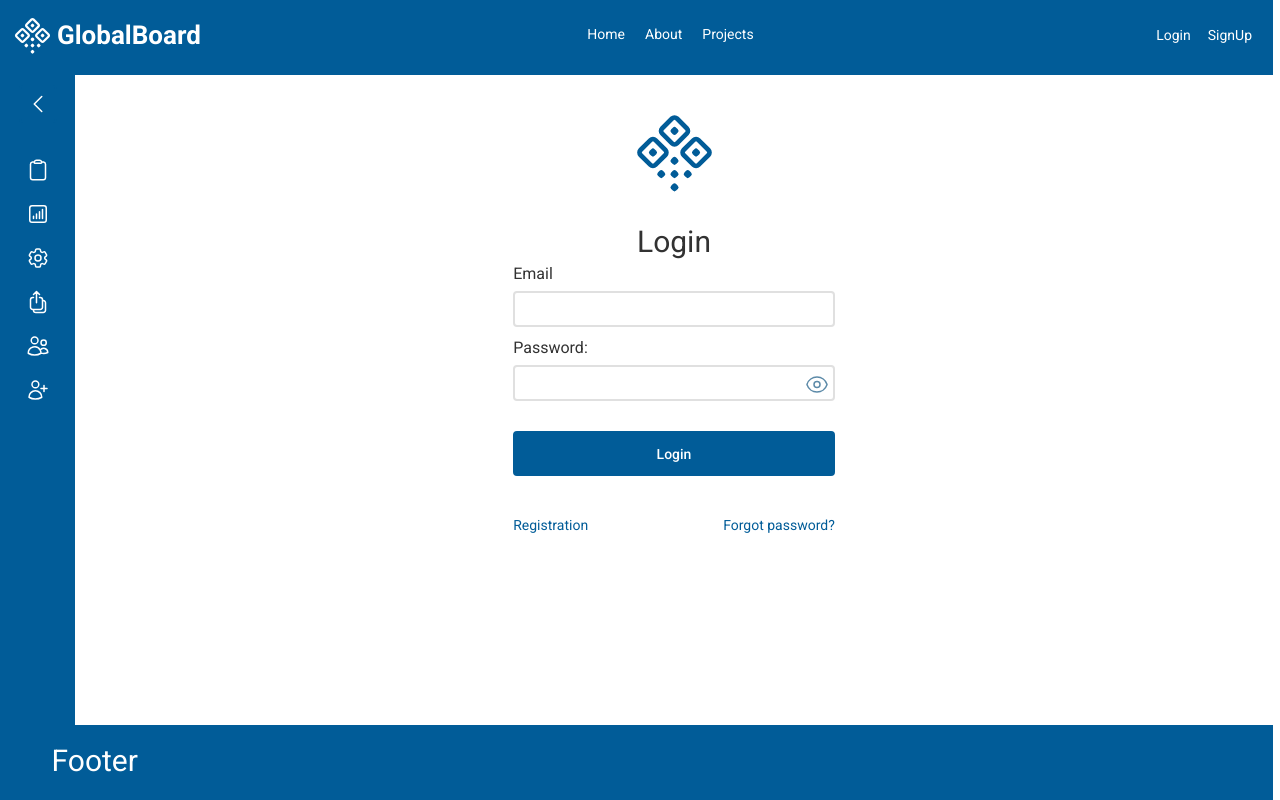
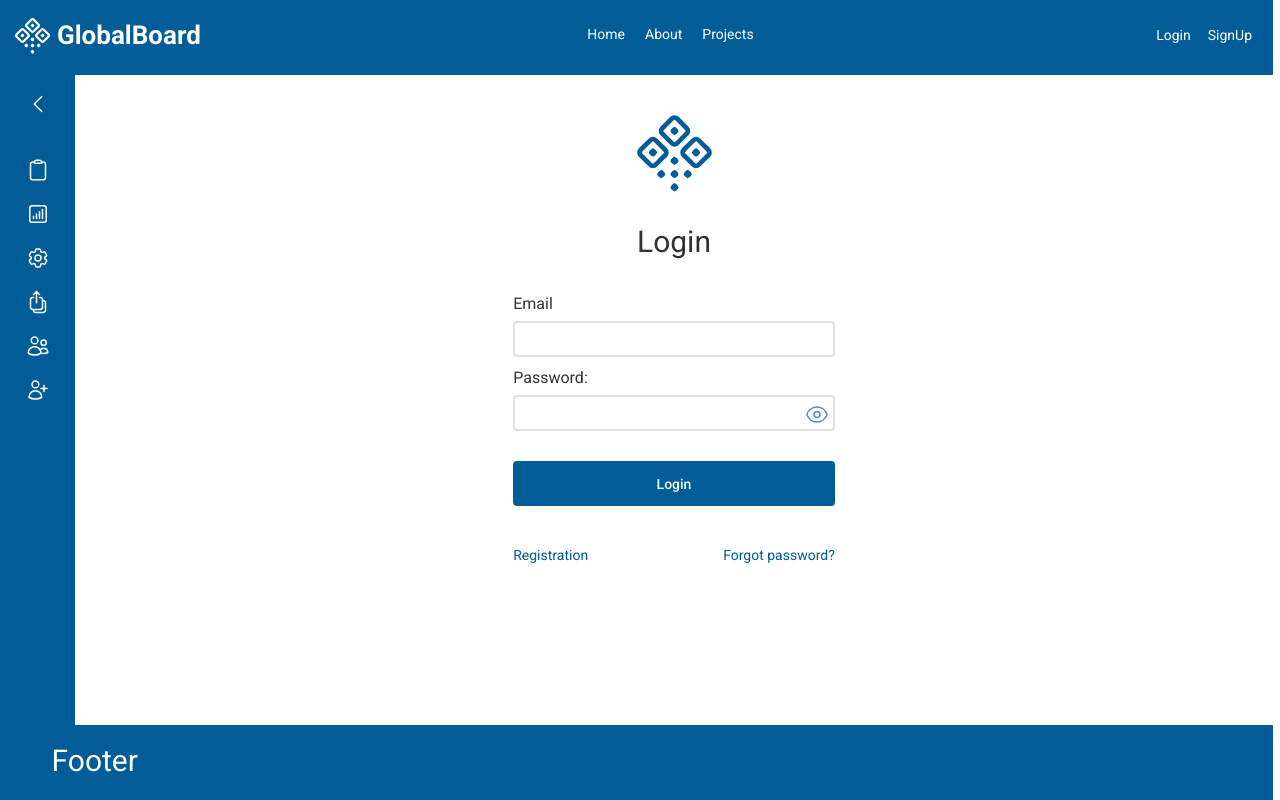
Before and after one commit to 0smir/vue-dashboard-demo, a Vue app: page /login in a window 1280 px wide. Built offline with nearby package versions, Linux system fonts and the light colour scheme.

Commit message:
add corrects to common form error mark up and styles

```diff
--- a/src/components/auth/LoginForm.vue
+++ b/src/components/auth/LoginForm.vue
@@ -2,8 +2,9 @@
   <div class="login-form__wrapper">
     <form class="form from--login" @submit.prevent="submitForm">
       <div class="form__content">
-        <div v-if="error" class="form-control">
-          <p  class="error-text">{{ error }}</p>
+
+        <div  class="form-control error-placeholder">
+          <p v-if="error" class="error-text login-form__form-error-message">{{ error }}</p>
         </div>
         <div :class="['form-control', 'form-control--email', { error: !user.email.isValid }]">
           <label for="email" class="form-control__label">Email</label>
@@ -117,6 +118,11 @@ export default {
 
 <style lang="scss" scoped>
 .login-form {
+  &__form-error-message{
+    position: absolute;
+    top: 3px;
+    font-size: 18px;
+  }
   &__wrapper {
     max-width: 36rem;
   }
@@ -140,4 +146,9 @@ export default {
     color: var(--color-primary);
   }
 }
+.error-placeholder {
+  position: relative;
+  padding-bottom: 30px;
+  margin-bottom: 0;
+}
 </style>
```
